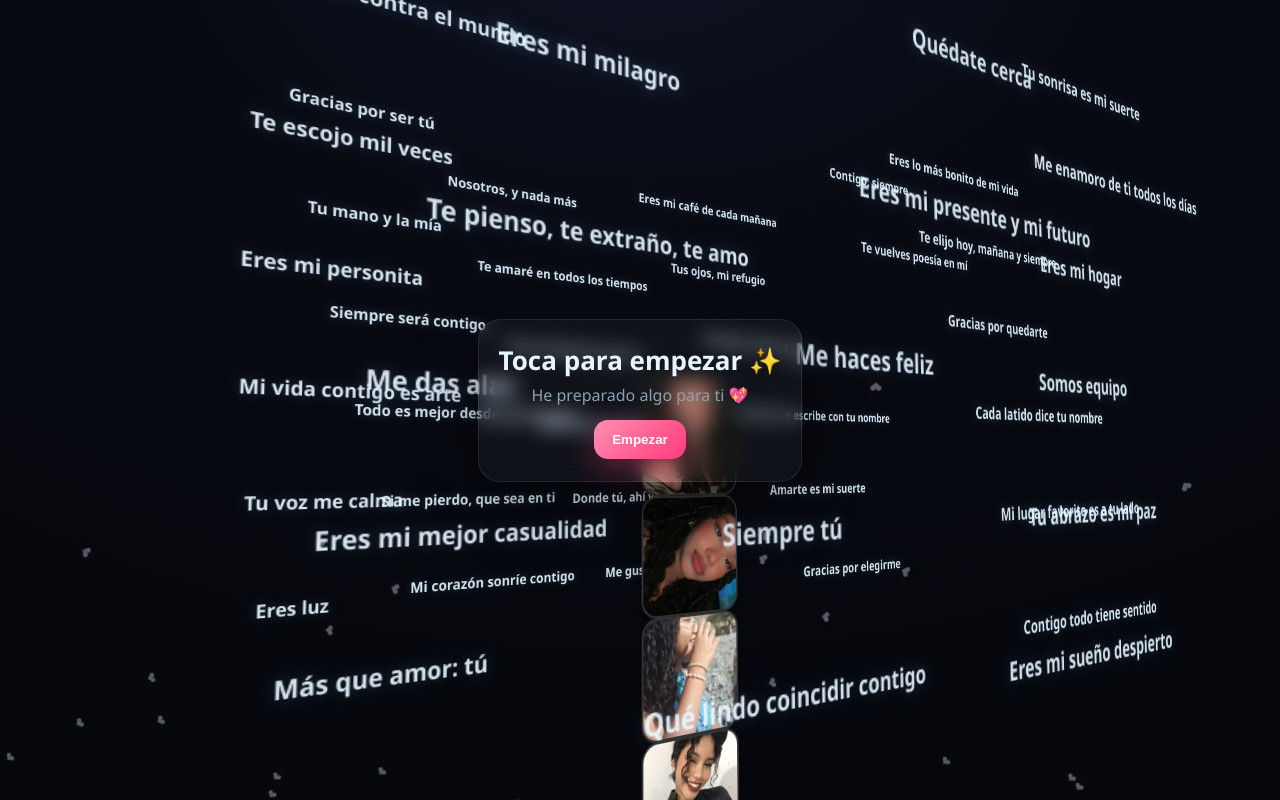
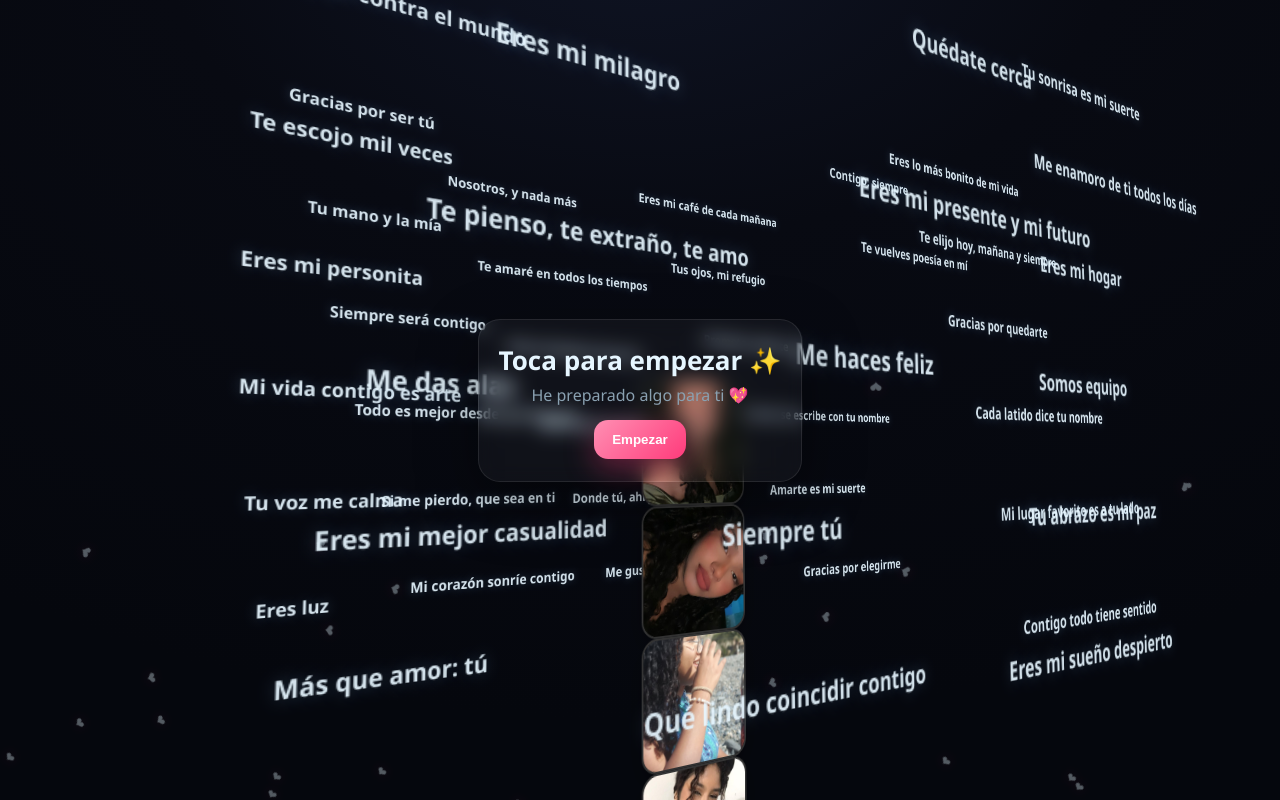
Before and after one commit to WolfNegro/sorpresa, a plain HTML site: page index.html in a window 1280 px wide. Drawn offline with Linux system fonts and the light colour scheme.

Commit message:
Update index.html

```diff
--- a/index.html
+++ b/index.html
@@ -6,7 +6,7 @@
   <title>Para ti ❤️</title>
   <meta name="description" content="Sorpresita interactiva con fotos y frases."/>
   <style>
-    :root{ --bg:#05070d; --txt:#e6f6ff; --muted:#8aa1b1 }
+    :root{ --bg:#05070d; --txt:#e6f6ff; --muted:#8aa1b1; --img:110px }
     *{ box-sizing:border-box }
     html,body{ height:100%; margin:0 }
     body{
@@ -40,10 +40,10 @@
       font-size: clamp(12px, 2.2vw, 18px);
     }
 
-    /* Fotos */
+    /* Fotos (tamaño por variable --img) */
     .ring{ position:absolute; inset:0; display:grid; place-items:center; transform-style:preserve-3d }
     .ring img{
-      width:120px; height:120px; object-fit:cover; border-radius:18px;
+      width:var(--img); height:var(--img); object-fit:cover; border-radius:18px;
       border:2px solid rgba(255,255,255,.15); box-shadow:0 10px 30px rgba(0,0,0,.35);
       background:#111; will-change: transform;
       animation: bob 4s ease-in-out infinite;
@@ -67,7 +67,6 @@
     .hide{ display:none }
 
     @media (max-width:480px){
-      .ring img{ width:88px; height:88px } /* más compactas en móvil */
       .title{ font-size:22px }
     }
   </style>
@@ -93,7 +92,7 @@
     // ======= PERSONALIZA AQUI =======
     const FOTOS = [
       'fotos/1.jpg','fotos/2.jpg','fotos/3.jpg',
-      'fotos/4.jpg','fotos/5.jpg','fotos/6.png.jpg'
+      'fotos/4.jpg','fotos/5.jpg','fotos/6.png.jpg' // si este nombre no existe, el script lo omite
     ];
 
     const FRASES = [
@@ -132,7 +131,7 @@
     for(let i=0;i<40;i++) setTimeout(spawnHeart, i*250);
     setInterval(spawnHeart, 600);
 
-    // ===== Frases (NO modificar distribución pedida) =====
+    // Frases (igual que antes)
     const cloud = document.getElementById('cloud');
     (function placePhrases(){
       const R = Math.min(innerWidth, innerHeight) * 0.46;
@@ -150,45 +149,82 @@
       }
     })();
 
-    // ===== NUEVA DISTRIBUCIÓN DE FOTOS (3 anillos escalonados, sin montarse) =====
+    // ============ NUEVO LAYOUT DE FOTOS (SIN SOLAPES) ============
     const ring = document.getElementById('ring');
-    const N = FOTOS.length;
-    const minSide = Math.min(innerWidth, innerHeight);
 
-    // Radios y alturas por anillo (arriba/medio/abajo)
-    const R0 = minSide * 0.28;   // radio base
-    const rings = [
-      { r: R0*0.96, y: -minSide*0.14, phase: 0.00 }, // superior
-      { r: R0*1.04, y:  0,            phase: Math.PI/(N+1) }, // medio, desfasado
-      { r: R0*0.96, y:  minSide*0.14, phase: Math.PI/(2*(N+1)) } // inferior, otro desfase
-    ];
+    function layoutPhotos(){
+      // limpiar
+      ring.innerHTML = '';
 
-    // Repartimos las fotos en 3 anillos de forma intercalada
-    for(let i=0;i<N;i++){
-      const ringIdx = i % rings.length;
-      const order   = Math.floor(i / rings.length); // posición dentro del anillo
-      const itemsInThisRing = Math.ceil((N - ringIdx + rings.length -1) / rings.length);
+      const N = FOTOS.length;
+      const minSide = Math.min(innerWidth, innerHeight);
 
-      const { r, y, phase } = rings[ringIdx];
-      const ang = (order/itemsInThisRing)*Math.PI*2 + phase;
+      // tamaño ideal por cantidad y pantalla (con límites)
+      const ideal = Math.min(130, Math.max(78, Math.floor(minSide / (Math.sqrt(N)*1.15 + 2))));
+      document.documentElement.style.setProperty('--img', ideal+'px');
 
-      const x = Math.cos(ang)*r;
-      const z = Math.sin(ang)*r;
+      // cilindro
+      const baseR = Math.max(160, Math.floor(minSide * 0.28));
+      const verticalSpace = Math.min(innerHeight*0.52, ideal * 1.6 * Math.max(2, Math.ceil(N/6)));
+      const topY = -verticalSpace/2, bottomY = verticalSpace/2;
 
-      const img = new Image();
-      img.src = FOTOS[i]; img.alt = 'foto';
-      // ligera ondulación para que no queden en la misma “línea”
-      const wiggle = Math.sin(ang*2)*8;
-      img.style.transform = `translate3d(${x}px, ${y+wiggle}px, ${z}px) rotateY(${ang}rad)`;
-      ring.appendChild(img);
+      // decidimos cuántos anillos caben verticalmente
+      const ringGap = ideal * 1.25; // separación vertical entre anillos
+      const ringsCount = Math.max(2, Math.min(6, Math.floor(verticalSpace / ringGap)));
+      const rings = [];
+
+      for(let i=0;i<ringsCount;i++){
+        const t = (ringsCount===1)?0.5 : i/(ringsCount-1);
+        const y = topY + t * (bottomY - topY);
+        // alterna radios sutilmente para que desde cámara no se encimen
+        const r = baseR * (1 + 0.06 * Math.sin(i));
+        rings.push({y,r,items:0});
+      }
+
+      // capacidad por anillo según arco mínimo (no solapar)
+      const minArcFactor = 1.25; // 1.25x del ancho
+      rings.forEach(rg=>{
+        const circumference = 2*Math.PI*rg.r;
+        rg.capacity = Math.max(3, Math.floor(circumference / (ideal*minArcFactor)));
+      });
+
+      // repartir fotos equilibrado
+      let idx = 0;
+      for(const foto of FOTOS){
+        // escoger anillo con menor carga relativa
+        let target = rings[0], best = Infinity;
+        for(const rg of rings){
+          const load = rg.items / rg.capacity;
+          if(load < best){ best = load; target = rg; }
+        }
+        const order = target.items; target.items++;
+
+        const angStep = (2*Math.PI) / target.capacity;
+        const ang = order * angStep + (best===0? Math.PI/ (idx+2) : 0);
+
+        const x = Math.cos(ang)*target.r;
+        const z = Math.sin(ang)*target.r;
+
+        const img = new Image();
+        img.src = foto; img.alt = 'foto';
+        img.onerror = ()=> img.remove(); // si falta una imagen, se omite sin romper
+        img.style.transform = `translate3d(${x}px, ${target.y}px, ${z}px) rotateY(${ang}rad)`;
+        ring.appendChild(img);
+
+        idx++;
+      }
     }
 
-    // Giro suave (mantiene el look)
+    // Giro suave
     let ry=0; setInterval(()=>{ ry+=.03;
       cloud.style.transform=`translateY(-3vh) rotateX(4deg) rotateY(${ry}rad)`; }, 50);
 
-    // Recalcular al cambiar tamaño
-    addEventListener('resize', ()=>location.reload());
+    // Inicializar + responsive sin recargar
+    layoutPhotos();
+    addEventListener('resize', ()=>{
+      // recalcular sin perder la animación ni recargar
+      layoutPhotos();
+    });
   </script>
 </body>
 </html>
```
